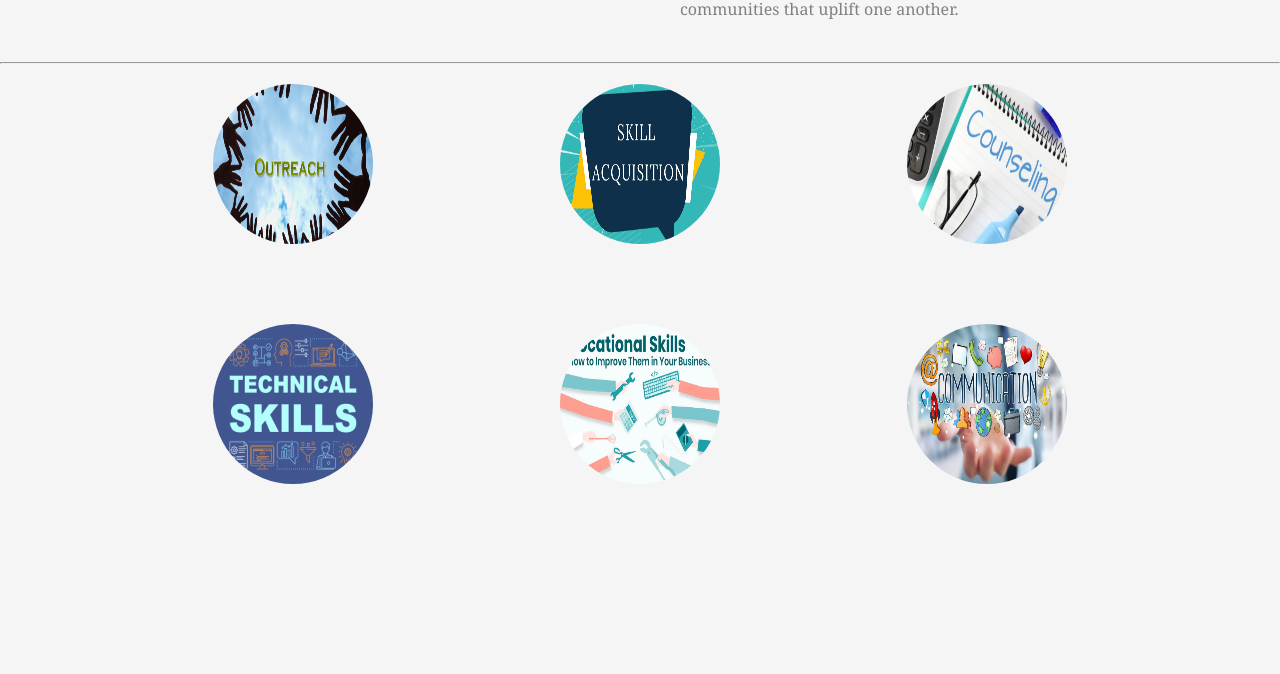
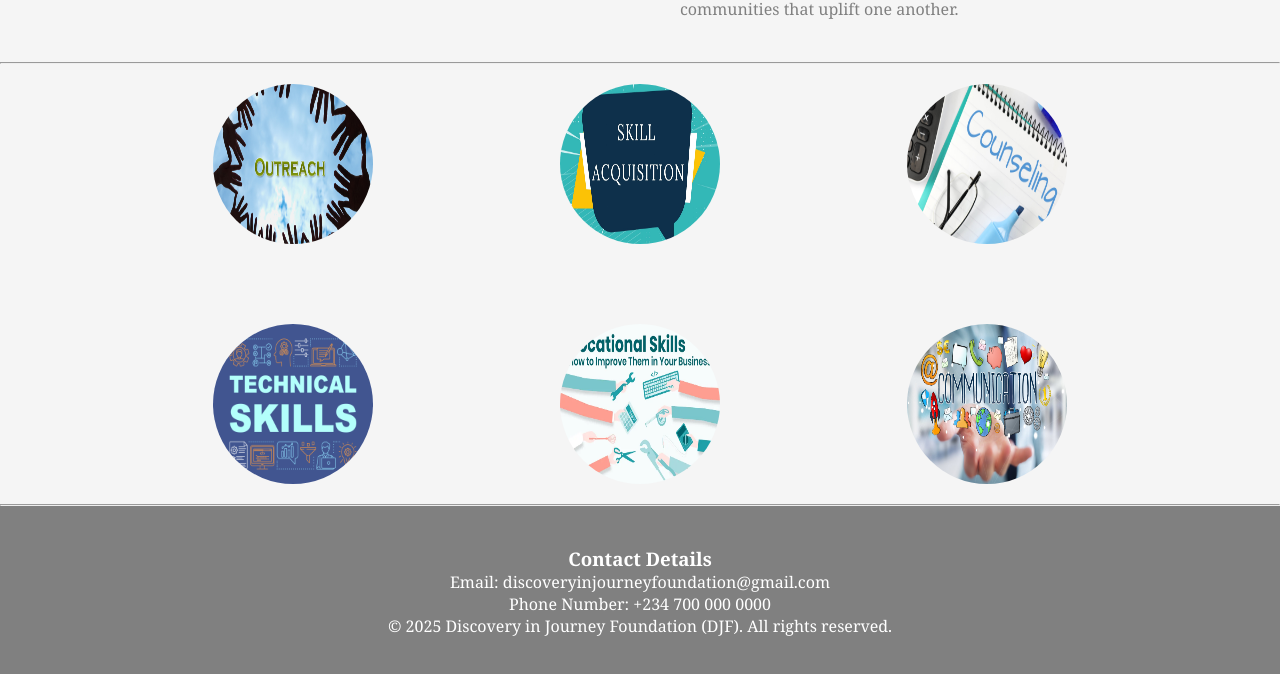
Before and after one commit to DevUju/NextGen-HTML-CSS, a plain HTML site: page index.html in a window 1280 px wide. Shown: the part 356-1030 px from the top of the page. Before the commit the page ends 860 px from the top, so only its background shows below. Drawn offline with Linux system fonts and the light colour scheme.

Commit message:
added the footer

```diff
--- a/index.html
+++ b/index.html
@@ -42,8 +42,12 @@
         <img src="images/Vocational-Skills.webp" alt="vocational skill service image">
         <img src="images/communication.jpeg" alt="communication service image">
     </div>
-    <div>
-
+    <hr>
+    <div class="footer">
+        <h3>Contact Details</h3>
+        <p>Email: discoveryinjourneyfoundation@gmail.com</p>
+        <p>Phone Number: +234 700 000 0000</p>
+        <p>© 2025 Discovery in Journey Foundation (DJF). All rights reserved.</p>
     </div>
 </body>
 </html>
--- a/styles.css
+++ b/styles.css
@@ -74,7 +74,7 @@ body {
     justify-content: center;
     text-align: justify;
     max-width: 400px;
-      line-height: 1.6;
+    line-height: 1.6;
 }
 
 .goals h3 {
@@ -100,3 +100,14 @@ body {
     padding: 20px;
     border-radius: 50%;
 }
+
+.footer {
+    text-align: center;
+    font-family: Georgia, 'Times New Roman', Times, serif;
+    font-size: 20x;
+    color: grey;
+    background-color: grey;
+    color: white;
+    margin: 0 auto;
+    padding: 40px;
+}
```
